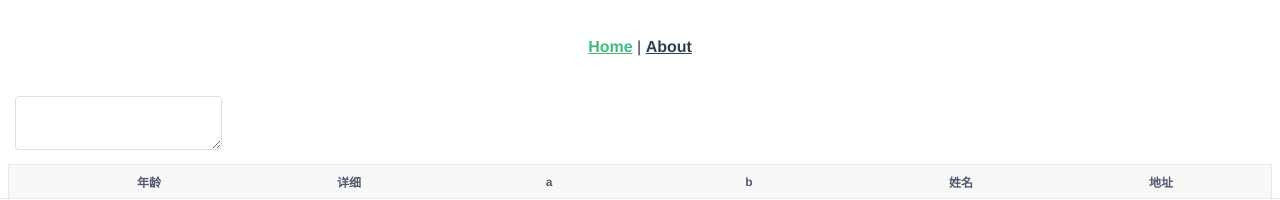
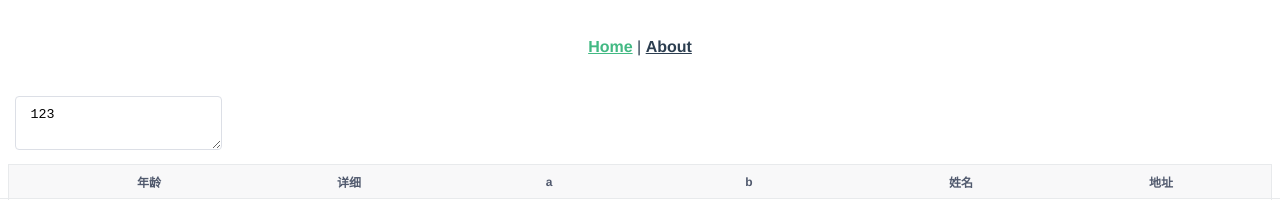
Before and after one commit to Hellottxo/xxxo, a Vue app: page / in a window 1280 px wide. Shown: the top 200 px of the page. Built offline with nearby package versions, Linux system fonts and the light colour scheme.

Commit message:
feat: textarea

```diff
--- a/src/components/input/input.vue
+++ b/src/components/input/input.vue
@@ -9,7 +9,7 @@
       <input
       v-if="type !== 'textarea'"
       :type="inputType"
-      v-model="select"
+      v-model="input"
       :class="{
         readonly: disabled,
         focus: isFocus
@@ -20,12 +20,14 @@
       @blur="setFocus(false)">
       <textarea
       ref="textarea"
+      v-model="input"
+      :style="textareaStyle"
       v-else
       :class="{focus: isFocus}"
       @focus="setFocus(true)"
       @blur="setFocus(false)"
       ></textarea>
-      <i v-if="clearable && select && isMouseenter" class="clear" @click="clearSelect">x</i>
+      <i v-if="clearable && input && isMouseenter" class="clear" @click="clearSelect">x</i>
       <i v-if="type === 'password' && isMouseenter" class="eye" @click="isPassword = !isPassword"></i>
     </div>
   </div>
@@ -52,21 +54,31 @@ export default {
     type: {
       type: String,
       default: 'text'
+    },
+    autoSize: {
+      type: [Boolean, Object],
+      default: false
     }
   },
   data() {
     return {
-      select: 123,
+      input: 123,
       isFocus: false,
       isMouseenter: false,
       isPassword: false,
       inputType: 'text',
-      inputWrapWidth: 0
+      inputWrapWidth: 0,
+      textareaStyle: {}
     }
   },
   watch: {
     isPassword() {
       this.inputType = this.isPassword ? 'password' : 'text';
+    },
+    input() {
+      if(this.type === 'textarea') {
+        this.$nextTick(this.resizeTextarea)
+      }
     }
   },
   methods: {
@@ -76,15 +88,23 @@ export default {
       }
     },
     clearSelect() {
-      this.select = "";
+      this.input = "";
     },
     setInputType() {
       this.inputType = this.type;
       if(this.inputType === 'password') this.isPassword = true;
+    },
+    resizeTextarea() {
+      const textarea = document.getElementsByTagName('textarea');
+      let style = {};
+      style.height = `${textarea[0].scrollHeight}px`;
+      // this.textareaStyle = style;
+      console.log(style.height)
     }
   },
   mounted() {
     this.setInputType();
+    this.resizeTextarea();
   }
 }
 </script>
--- a/src/components/table/table.vue
+++ b/src/components/table/table.vue
@@ -282,7 +282,7 @@ export default {
     this.setTableWidth()
     const that = this;
     window.onresize = function() {
-      that.debounce(that.setTableWidth, 500, that.timeout)
+      that.debounce(that.setTableWidth, 500)
     }
   }
 };
--- a/src/mixins/debounce-throttle.js
+++ b/src/mixins/debounce-throttle.js
@@ -35,6 +35,7 @@ export const debounceThrottle = {
     throttle(func, wait) {
       const now = Date.now();
       const that = this;
+      const args = arguments;
       if (now - that.time > wait) {
         that.time = now;
         func.apply(that, args);
--- a/src/views/Home.vue
+++ b/src/views/Home.vue
@@ -1,6 +1,6 @@
 <template>
   <div class="home">
-    <xo-input type="textarea"></xo-input>
+    <xo-input type="textarea" autoSize></xo-input>
     <xo-table height=300 :columns="columns" :data="data" :expand="true" :highlight-row="true">
       <!-- <template v-slot="scope">
         <button>{{scope.data.name}}</button>
```
